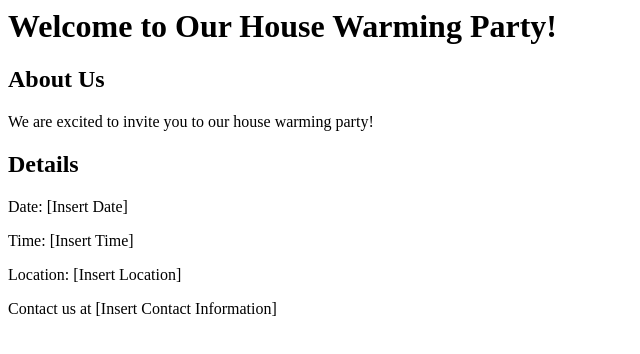
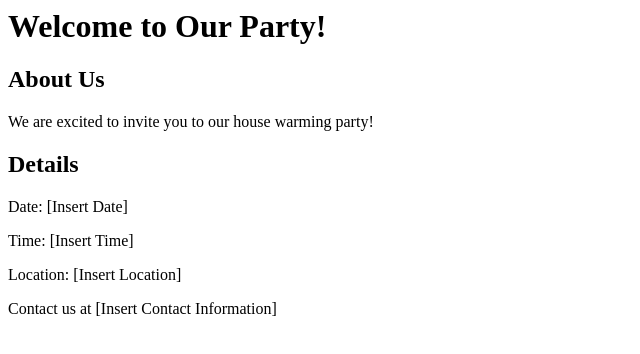
Before and after one commit to Rohes-git/HouseWarming, a plain HTML site: page homepage.html in a window 1280 px wide. Shown: the whole page, without its empty margins (0-640 px from the left). Drawn offline with Linux system fonts and the light colour scheme.

Commit message:
Finally commited

```diff
--- a/homepage.html
+++ b/homepage.html
@@ -6,7 +6,7 @@
 
 <body>
     <header>
-        <h1>Welcome to Our House Warming Party!</h1>
+        <h1>Welcome to Our Party!</h1>
     </header>
     <main>
         <section>
```
